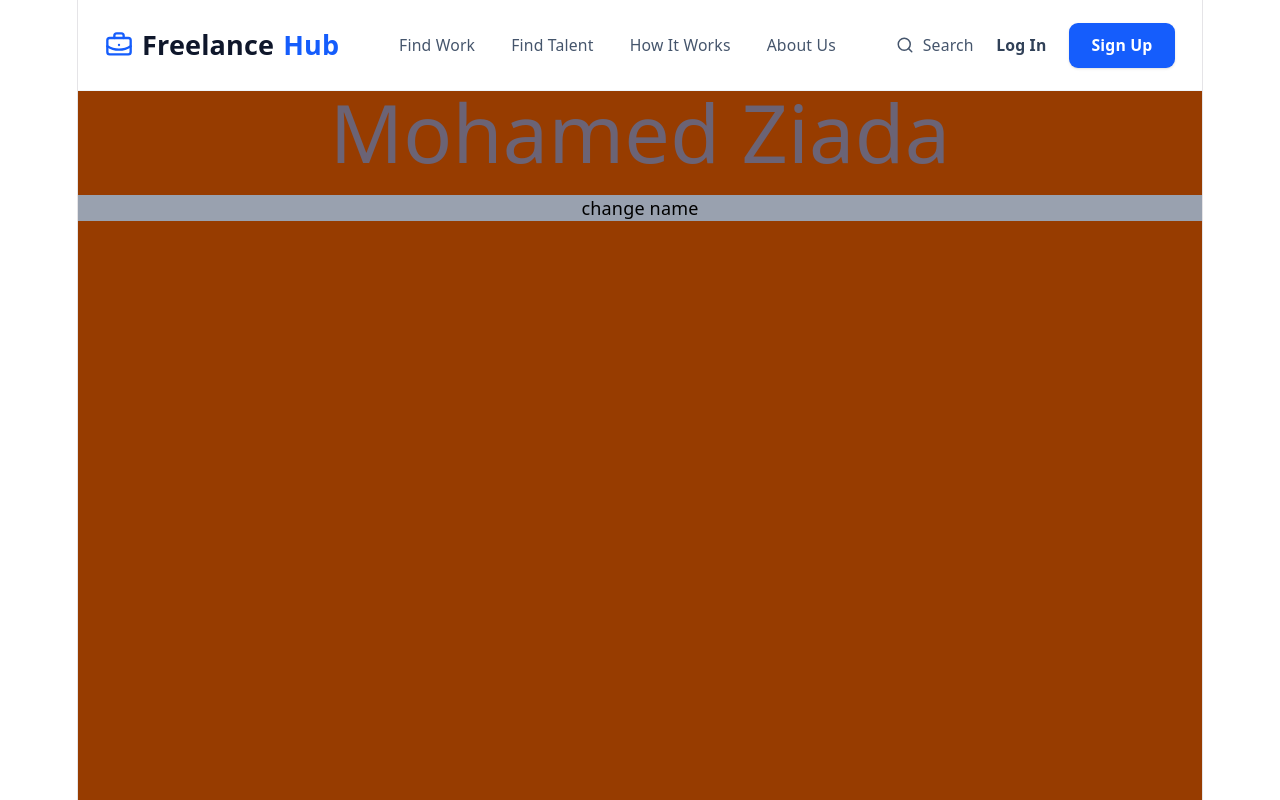
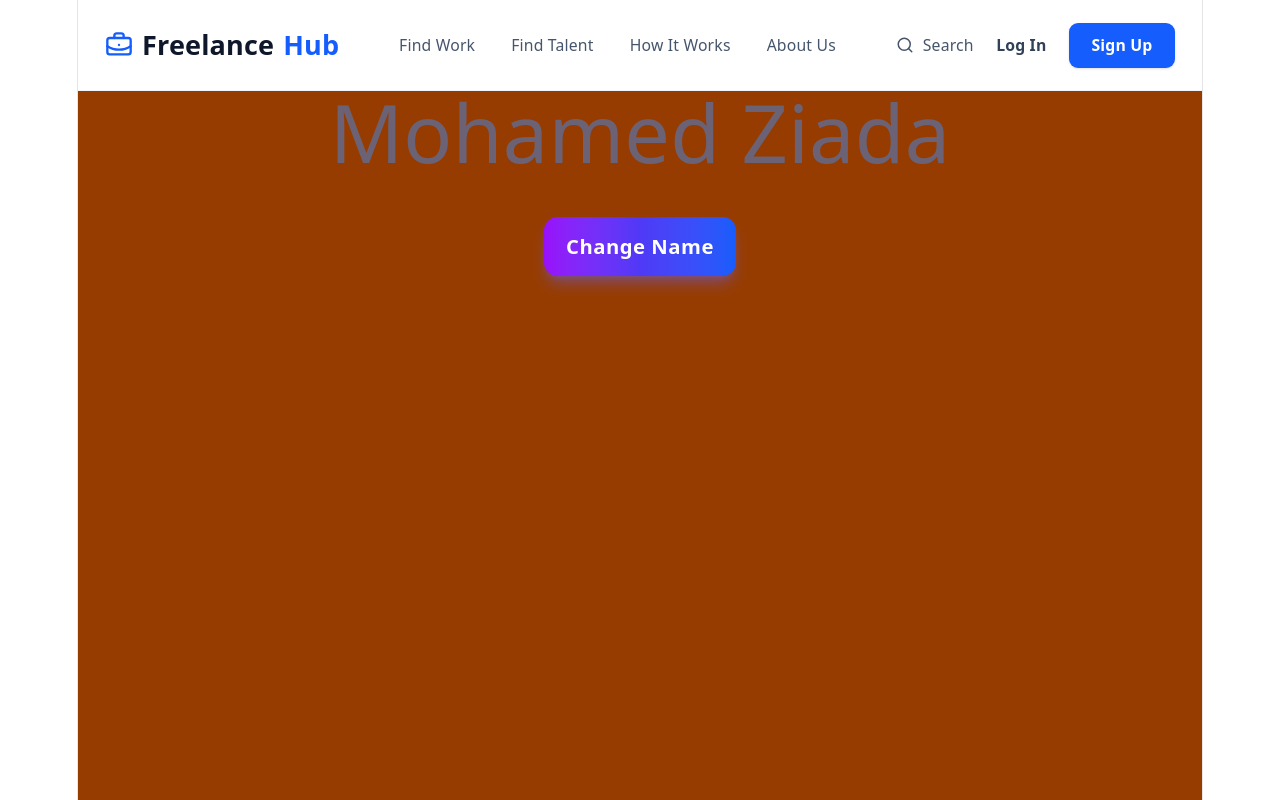
Before and after one commit to mohamedziada-dev/Test_2, a React (Vite) app: page / in a window 1280 px wide. Shown: the top 800 px of the page. Built offline with nearby package versions, Linux system fonts and the light colour scheme.

Commit message:
update btn change name

```diff
--- a/package.json
+++ b/package.json
@@ -16,7 +16,7 @@
     "react-dom": "^19.3.1",
     "react-hot-toast": "^2.6.1",
     "react-icons": "^5.7.0",
-    "react-router-dom": "^7.18.5",
+    "react-router-dom": "^7.18.6",
     "tailwindcss": "^4.3.5"
   },
   "devDependencies": {
--- a/src/pages/Home.jsx
+++ b/src/pages/Home.jsx
@@ -12,12 +12,26 @@ export default function Home() {
   return (
 
 
-    <div className="h-screen bg-amber-800 flex flex-col gap-5" >
+    <div className="h-screen bg-amber-800 " >
         {/* HomaPage */}
         <p className="text-7xl text-center items-center"> {name}</p>
-        <button onClick={changeName} className="bg-gray-400 text-black">
-          change name
-        </button>
+
+<button
+  onClick={changeName}
+  className="px-5 py-3 rounded-xl  mt-10
+  bg-gradient-to-r from-purple-600 via-indigo-600 to-blue-600
+  text-white font-bold text-lg tracking-wide
+  shadow-lg shadow-indigo-500/40
+  hover:from-purple-700 hover:via-indigo-700 hover:to-blue-700
+  hover:shadow-xl hover:shadow-indigo-500/60
+  hover:-translate-y-1 hover:scale-105
+  active:scale-95
+  transition-all duration-300 ease-in-out
+  cursor-pointer"
+>
+  Change Name
+</button>
+
     </div>
   )
 }
```
Also changed, not shown: 1 other file (tests, documents, lock files or other folders).
